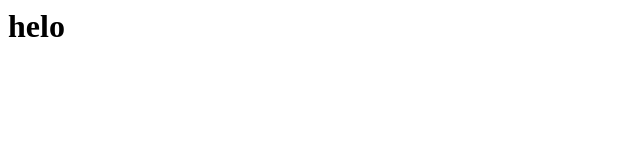
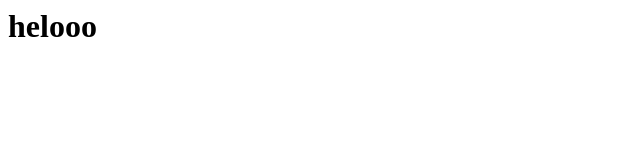
Before and after one commit to harini133/sampl, a plain HTML site: page index.html in a window 1280 px wide. Shown: the full height of the page, 0-640 px from the left. Drawn offline with Linux system fonts and the light colour scheme.

Commit message:
Update index.html

```diff
--- a/index.html
+++ b/index.html
@@ -1 +1 @@
-<h1>helo</h1>
+<h1>helooo</h1>
```
